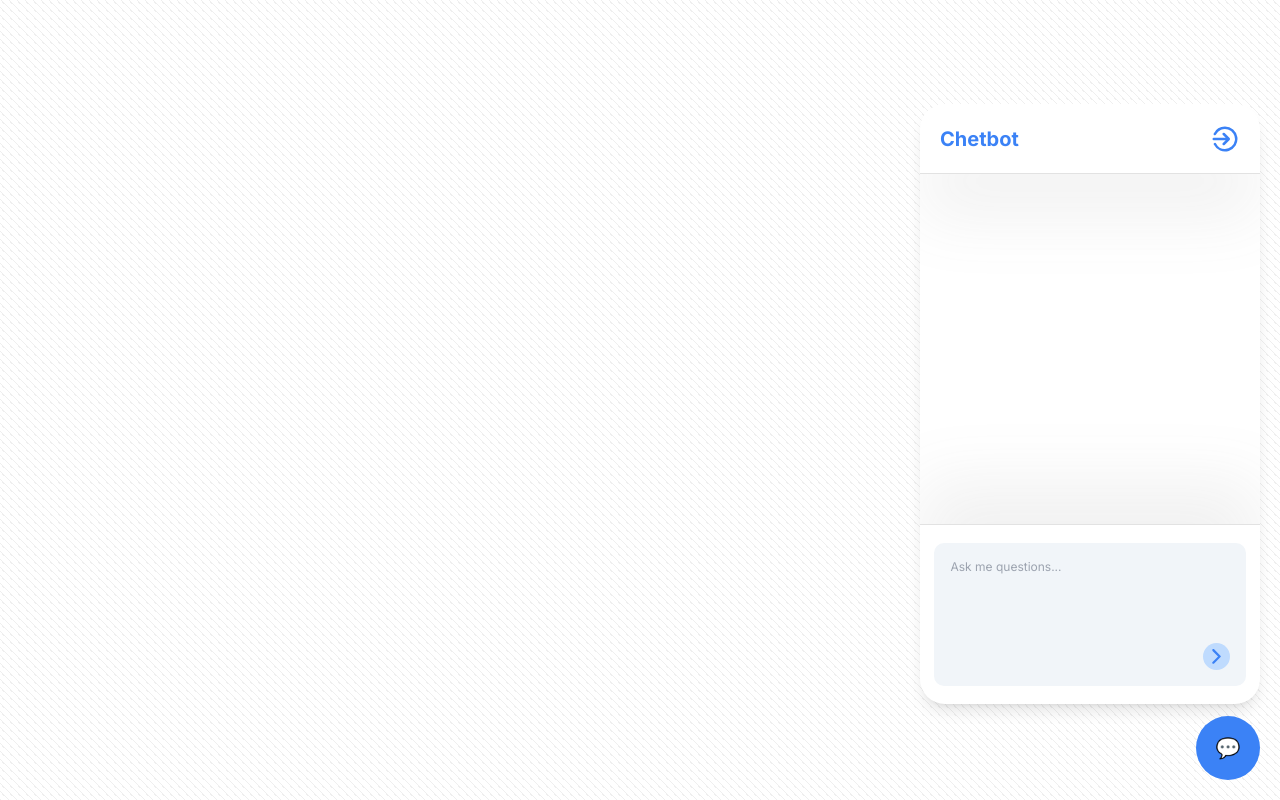
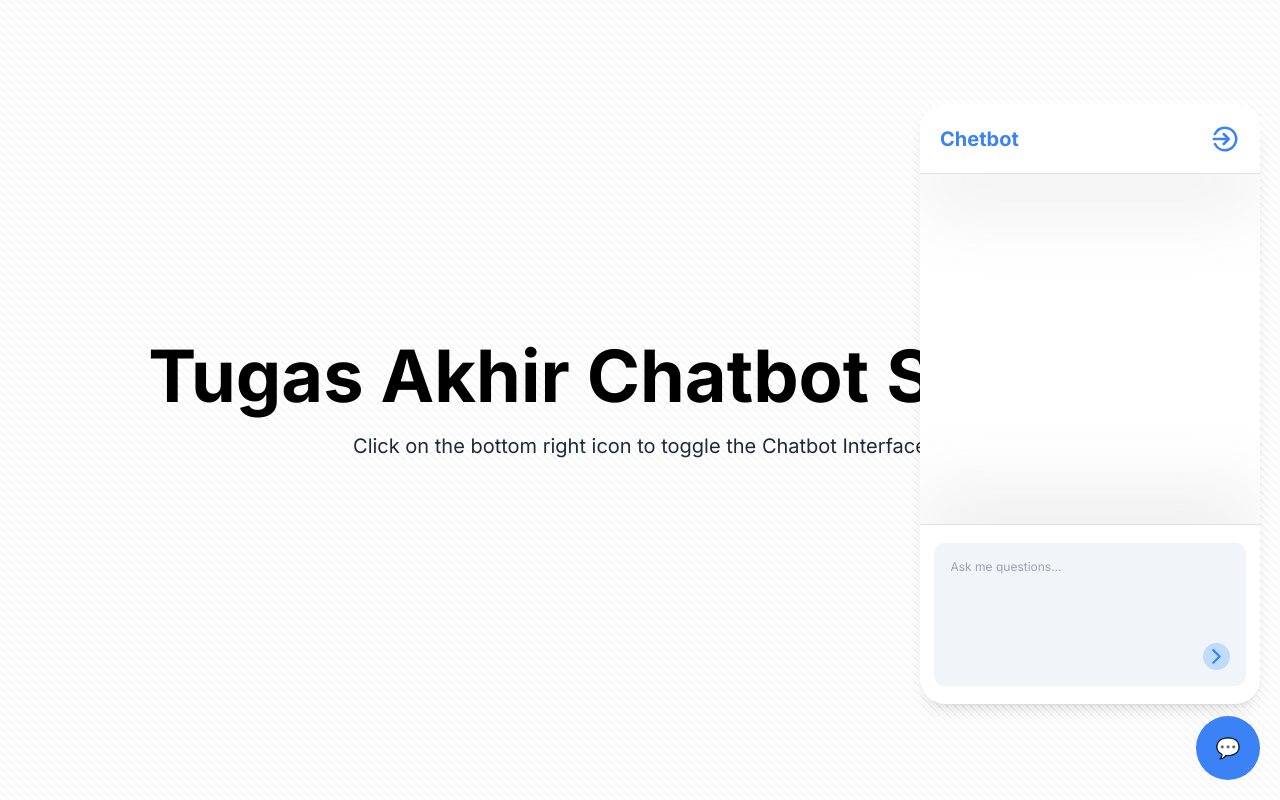
Before and after one commit to TA-Chetbot/chatbot-frontend-next, a Next.js app: page / in a window 1280 px wide. Built offline with nearby package versions, Linux system fonts and the light colour scheme.

Commit message:
chores: add headline text

```diff
--- a/src/app/page.tsx
+++ b/src/app/page.tsx
@@ -6,6 +6,10 @@ export default function Home() {
   return (
     <>
       <div className="background-pattern w-screen h-screen">
+        <div className="w-full h-full flex flex-col justify-center items-center gap-[20px] text-center">
+          <h1 className="text-black font-bold text-7xl">Tugas Akhir Chatbot Swarm</h1>
+          <p className="text-xl text-slate-800">Click on the bottom right icon to toggle the Chatbot Interface</p>
+        </div>
         <React.Suspense fallback={<div>Loading...</div>}>
           <ChatbotContainer />
         </React.Suspense>
```
